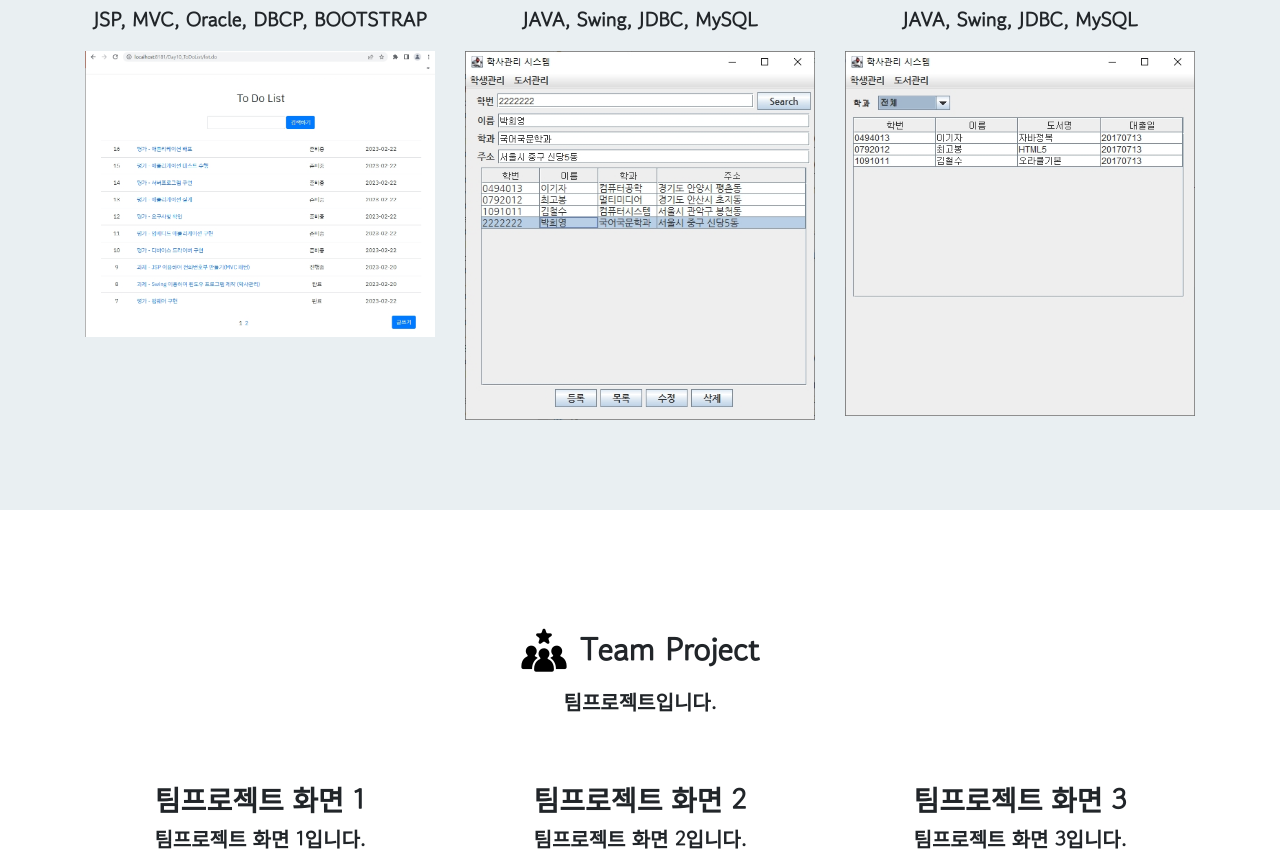
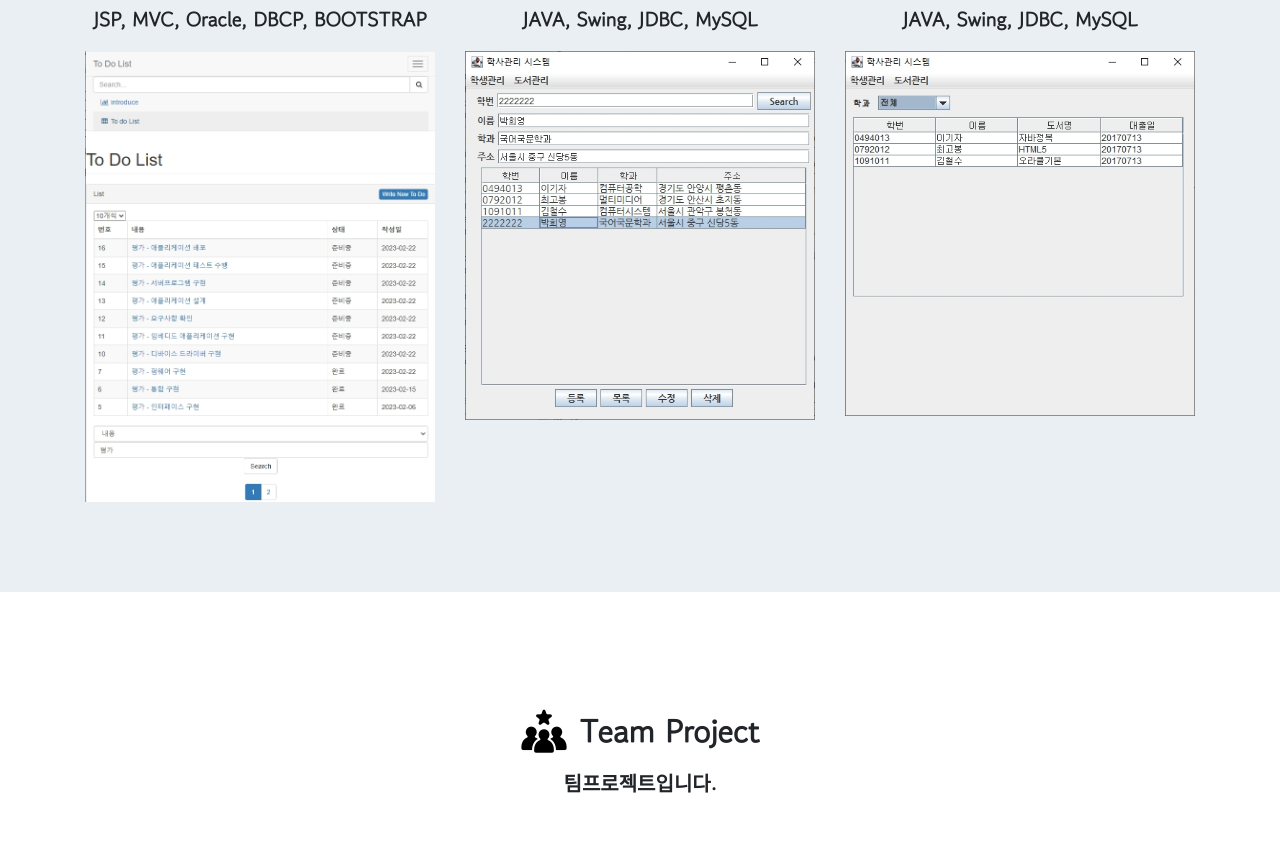
Before and after one commit to jhr9285/portfolio, a plain HTML site: page index.html in a window 1280 px wide. Shown: the part 2693-3544 px from the top of the page. Drawn offline with nearby package versions, Linux system fonts and the light colour scheme.

Commit message:
Update index.html

```diff
--- a/index.html
+++ b/index.html
@@ -180,7 +180,7 @@
                     <h3>To Do List 만들기</h3>
                     <p>JSP, MVC, Oracle, DBCP, BOOTSTRAP</p>
                     <a href="toy/toy_todolist/mov/todolist.mp4" target="_blank">
-                        <img src="img/pic06.jpg" alt="투두리스트">
+                        <img src="img/pic07.jpg" alt="투두리스트">
                     </a>
                 </div>
                 <div class="col-sm-4"">
```
